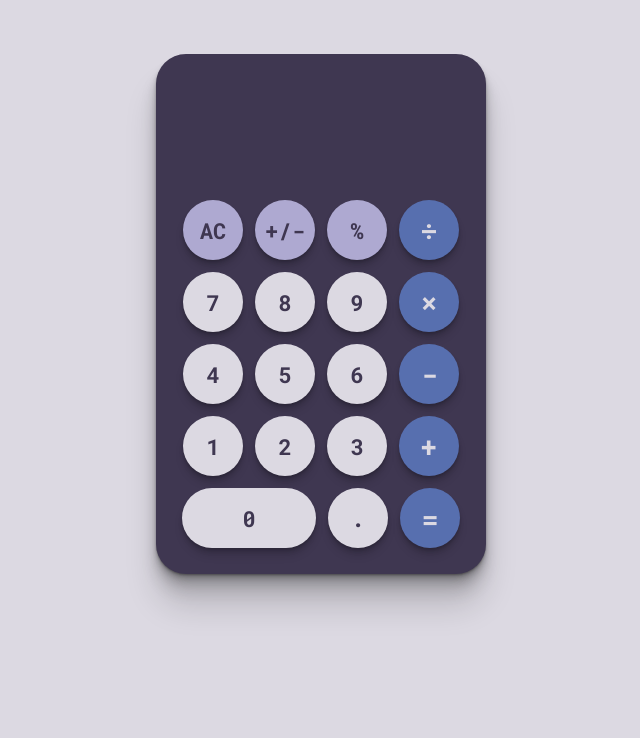
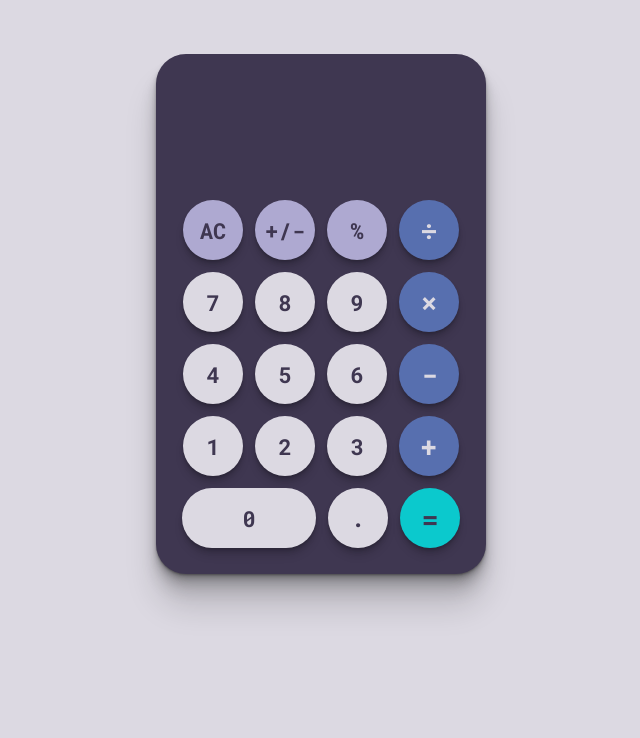
Before and after one commit to bartbzd/Calculator, a plain HTML site: page index.html in a window 1280 px wide. Shown: the top 738 px of the page, without its empty margins (319-959 px from the left). Drawn offline with Linux system fonts and the light colour scheme.

Commit message:
Change equal button color

```diff
--- a/styles.css
+++ b/styles.css
@@ -11,6 +11,7 @@
   --main-pal-md: #aea9d1;
   --main-pal-blue: #576faf;
   --main-pal-dk: #3f3751;
+  --main-pal-hlt: #0bc9cd; /* d90368 */
 }
 /* BODY */
 html {
@@ -112,8 +113,8 @@ div.calculator {
   background-color: var(--main-pal-lt);
 }
 .equal-btn {
-  background-color: var(--main-pal-blue);
-  color: var(--main-pal-lt);
+  background-color: var(--main-pal-hlt);
+  color: var(--main-pal-dk);
   font-size: 28px;
 }
 
```
